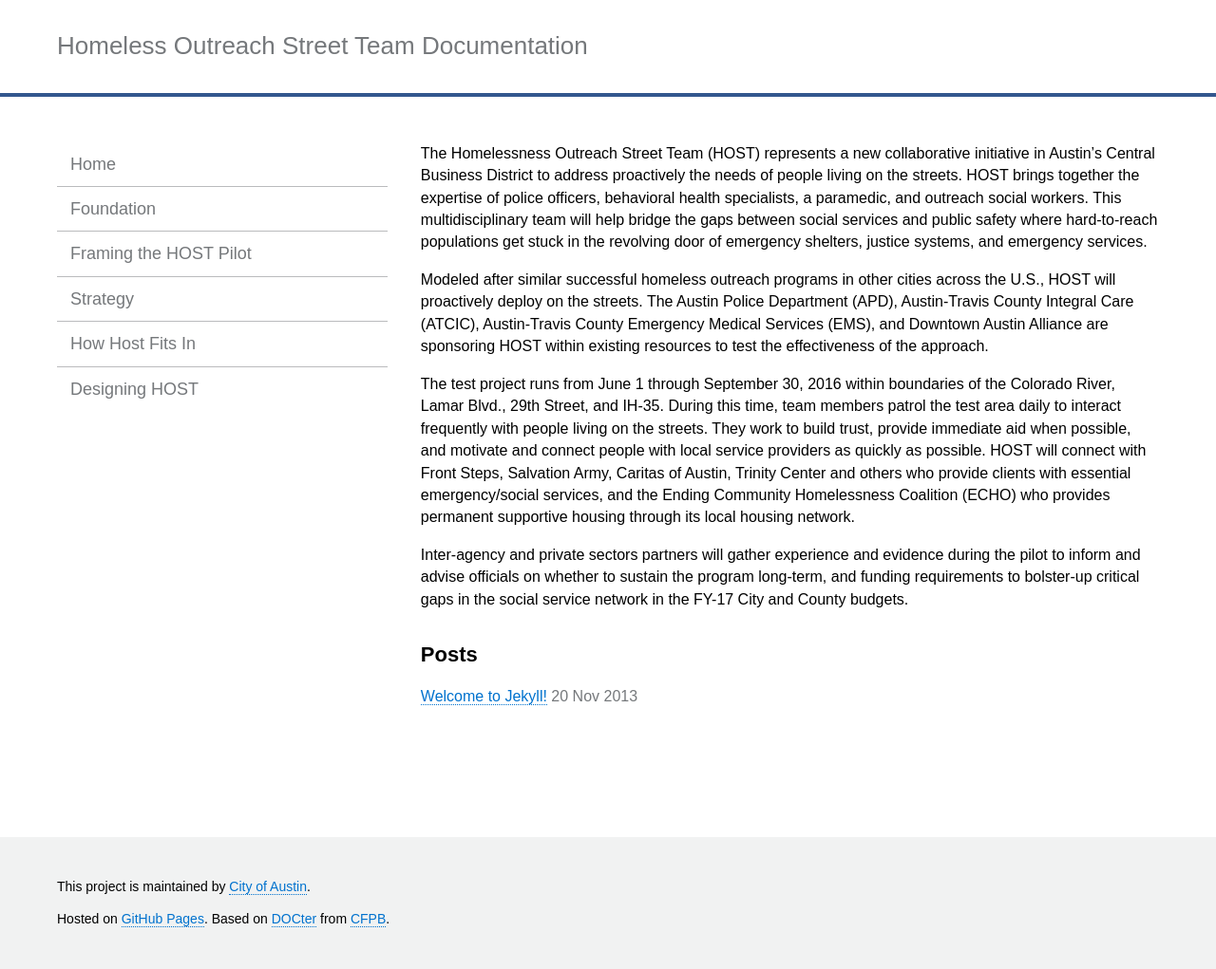
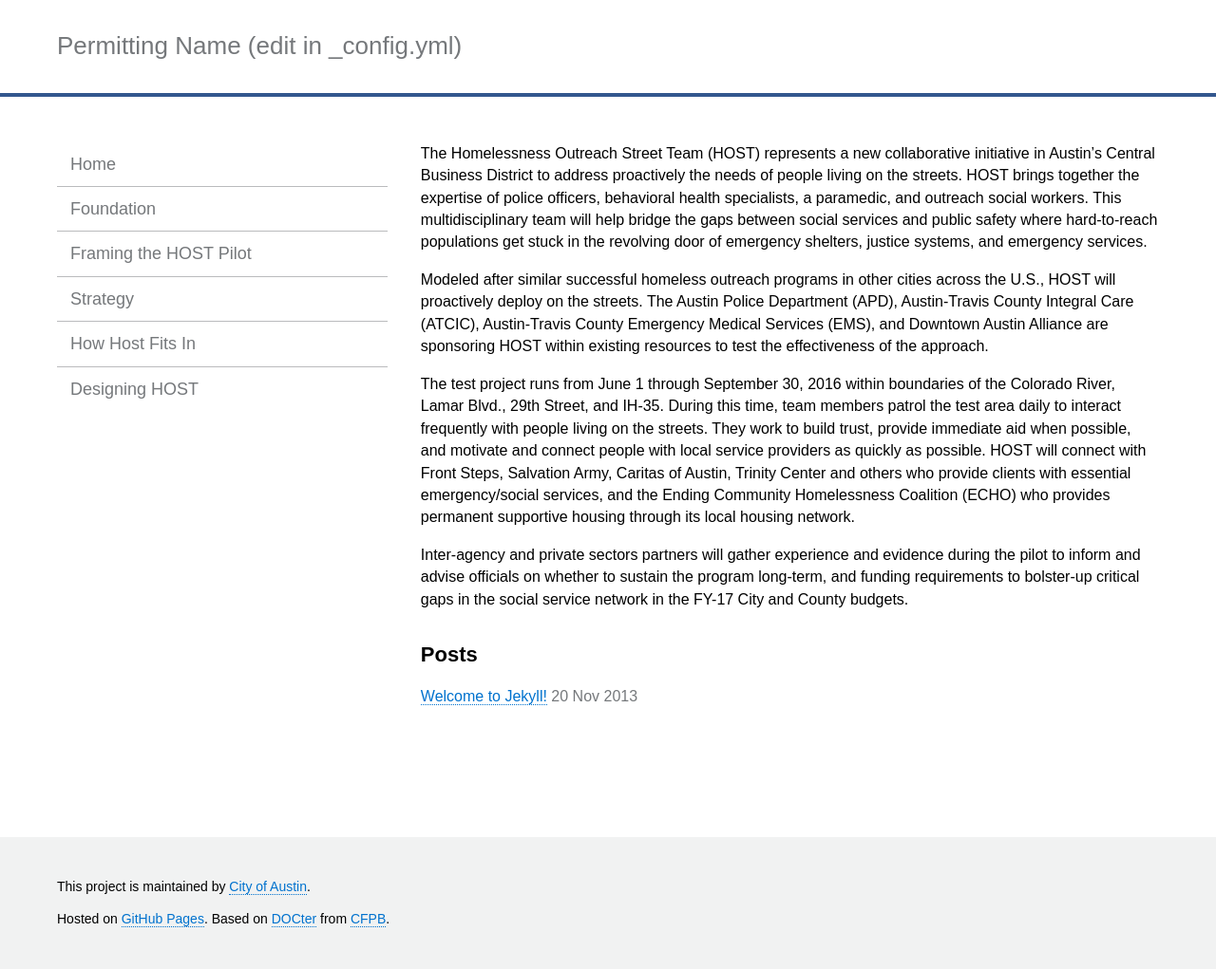
Before and after one commit to sarahshieldsatx/permitting-1, a Jekyll site: the page built from index.html, in a window 1280 px wide. Shown: the whole page at 95% size. Built offline with Jekyll 4.4.1, drawn with Linux system fonts in a browser that asks for light colours.

Commit message:
edit gh-pages headline

```diff
--- a/_config.yml
+++ b/_config.yml
@@ -9,7 +9,7 @@ collections:
     permalink: /:path/
 
 # Title
-name: Homeless Outreach Street Team Documentation
+name: Permitting Name (edit in _config.yml)
 subtitle:
 
 # When using this template with a project page set the baseurl to '/project-name'
@@ -17,7 +17,7 @@ subtitle:
 # When working locally use jekyll serve --baseurl '' so that you can view everything at localhost:4000
 # See http://jekyllrb.com/docs/github-pages/ for more info
 #baseurl: ''
-baseurl: '/HOST'
+baseurl: '/permitting'
 
 # Author/Organization info to be displayed in the templates
 author:
```
